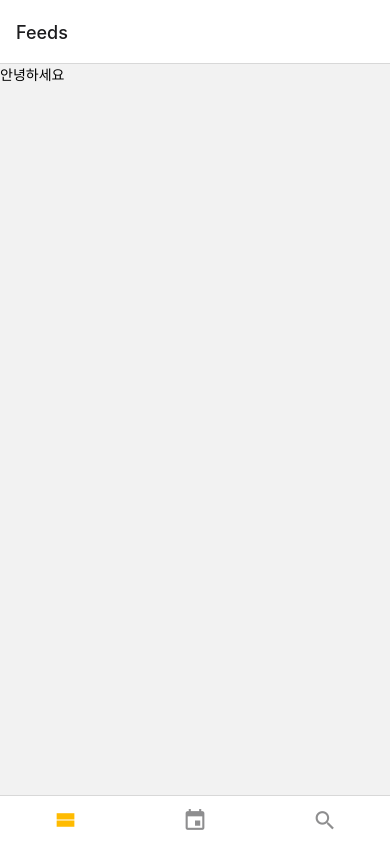
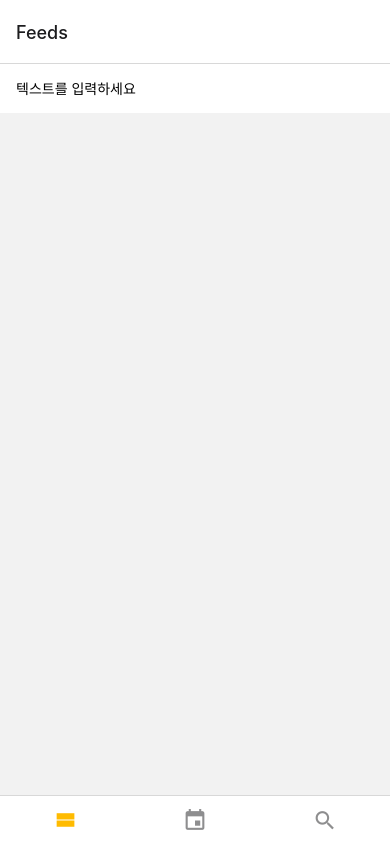
Before and after one commit to manyyeon/DayLog, a React Native app: screen /Feeds in a window 390 px wide. Built offline with nearby package versions, Linux system fonts and the light colour scheme.

Commit message:
Context API

```diff
--- a/App.js
+++ b/App.js
@@ -1,14 +1,14 @@
 import React from 'react';
 import {NavigationContainer} from '@react-navigation/native';
 import RootStack from './screens/RootStack';
-import LogContext from './contexts/LogContext';
+import {LogContextProvider} from './contexts/LogContext';
 
 const App = () => {
   return (
     <NavigationContainer>
-      <LogContext.Provider value="안녕하세요">
+      <LogContextProvider>
         <RootStack />
-      </LogContext.Provider>
+      </LogContextProvider>
     </NavigationContainer>
   );
 };
--- a/contexts/LogContext.js
+++ b/contexts/LogContext.js
@@ -1,5 +1,15 @@
-import {createContext} from 'react';
+import React from 'react';
+import {createContext, useState} from 'react';
 
-const LogContext = createContext('안녕하세요');
+const LogContext = createContext();
+
+export function LogContextProvider({children}) {
+  const [text, setText] = useState('');
+  return (
+    <LogContext.Provider value={{text, setText}}>
+      {children}
+    </LogContext.Provider>
+  );
+}
 
 export default LogContext;
--- a/screens/CalendarScreen.js
+++ b/screens/CalendarScreen.js
@@ -1,11 +1,22 @@
 import React from 'react';
-import {StyleSheet, View} from 'react-native';
+import {useContext} from 'react';
+import {StyleSheet, View, Text} from 'react-native';
+import LogContext from '../contexts/LogContext';
 
 const CalendarScreen = () => {
-  return <View style={styles.block} />;
+  const {text} = useContext(LogContext);
+  return (
+    <View style={styles.block}>
+      <Text style={styles.text}>text: {text}</Text>
+    </View>
+  );
 };
 const styles = StyleSheet.create({
   block: {},
+  text: {
+    padding: 16,
+    fontSize: 24,
+  },
 });
 
 export default CalendarScreen;
--- a/screens/FeedsScreen.js
+++ b/screens/FeedsScreen.js
@@ -1,17 +1,29 @@
 import React from 'react';
+import {useContext} from 'react';
+import {TextInput} from 'react-native';
 import {StyleSheet, View, Text} from 'react-native';
 import LogContext from '../contexts/LogContext';
 
 const FeedsScreen = () => {
+  const {text, setText} = useContext(LogContext);
   return (
     <View style={styles.block}>
-      <LogContext.Consumer>{value => <Text>{value}</Text>}</LogContext.Consumer>
+      <TextInput
+        value={text}
+        onChangeText={setText}
+        placeholder="텍스트를 입력하세요"
+        style={styles.input}
+      />
     </View>
   );
 };
 
 const styles = StyleSheet.create({
   block: {},
+  input: {
+    padding: 16,
+    backgroundColor: 'white',
+  },
 });
 
 export default FeedsScreen;
```
